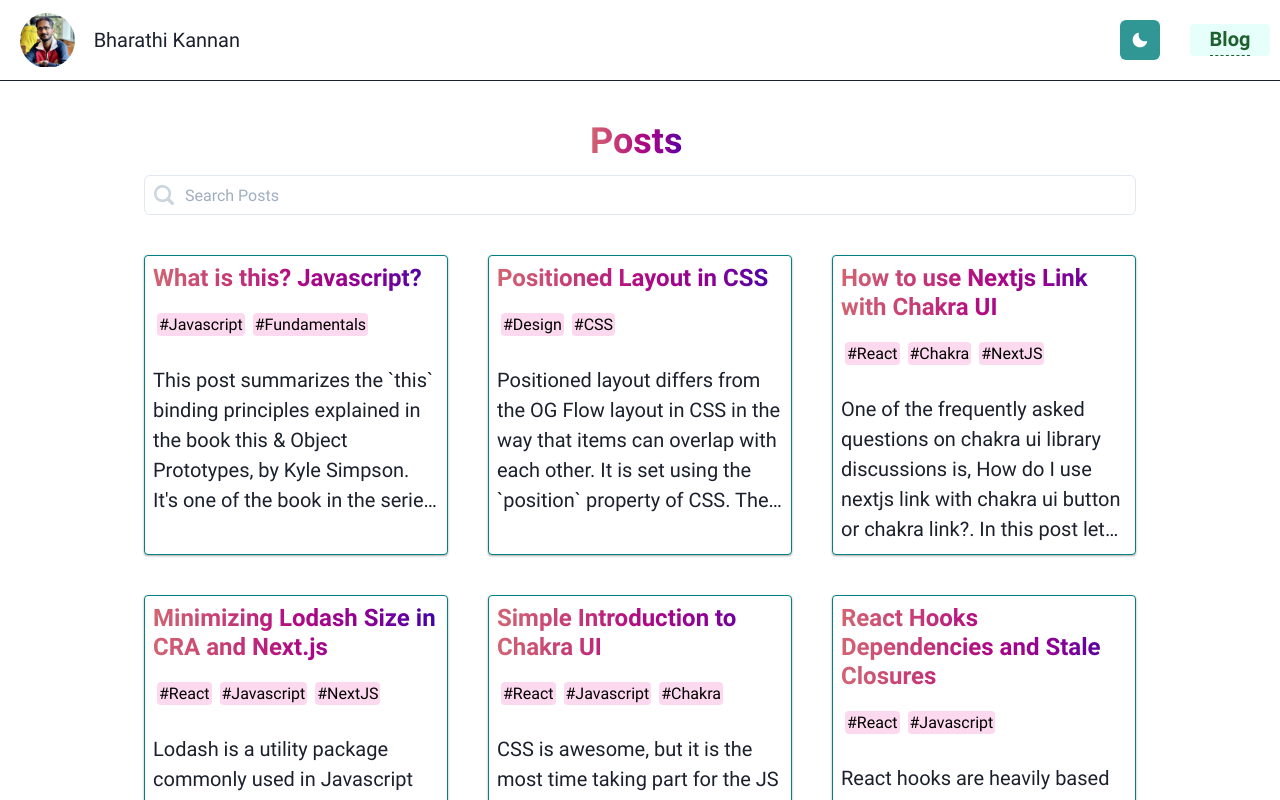
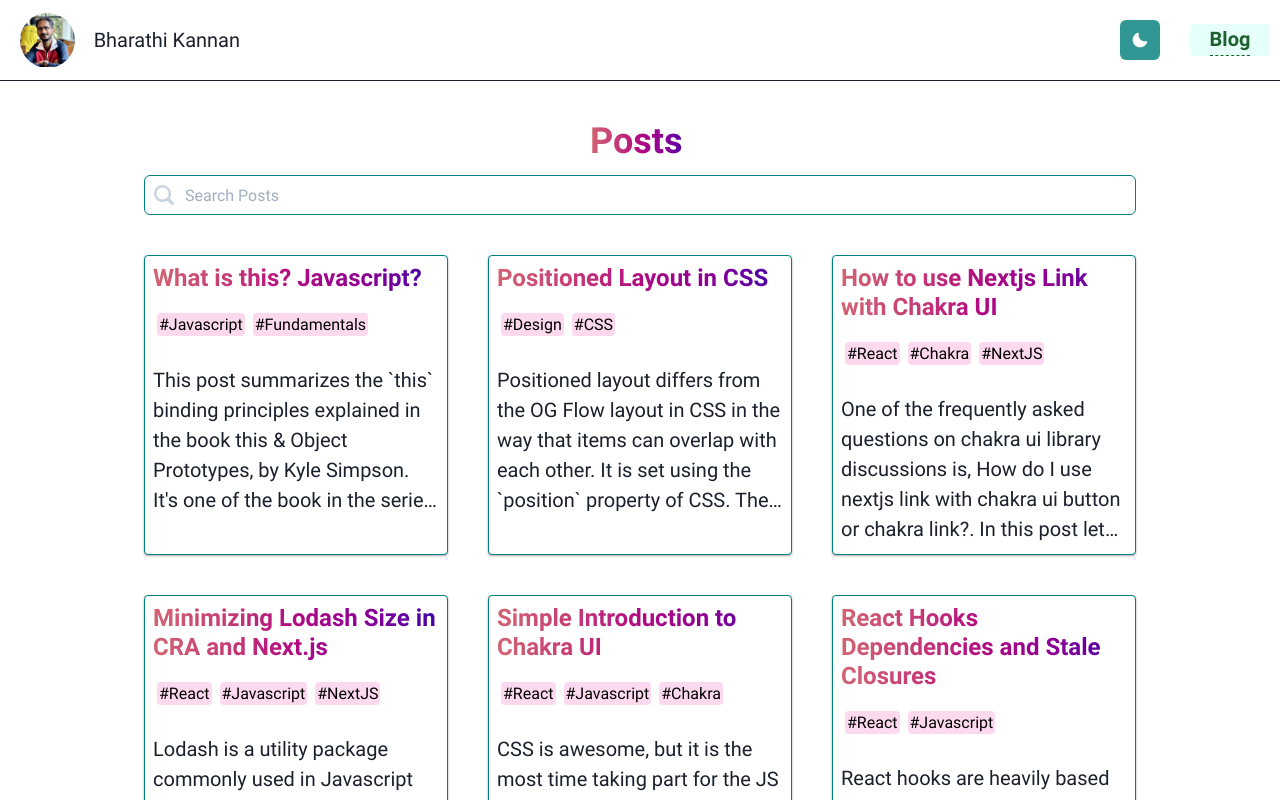
Before and after one commit to payapula/blog, a Next.js app: page /blog in a window 1280 px wide. Shown: the top 800 px of the page. Built offline with nearby package versions, Linux system fonts and the light colour scheme.

Commit message:
- Fixed view all link. - Added border color for search input in Blog homepage.

```diff
--- a/components/recent-posts.tsx
+++ b/components/recent-posts.tsx
@@ -33,7 +33,10 @@ function RecentPosts({ recentPosts }: RecentPostsProps): JSX.Element {
                         Recent Posts
                     </Heading>
                     <NextLink href="/blog" passHref>
-                        <ChakraLink display={['none', null, null, null, 'block']} fontSize="xl">
+                        <ChakraLink
+                            display={['none', null, null, null, 'flex']}
+                            alignItems="center"
+                            fontSize="xl">
                             View All
                             <Icon as={FaLongArrowAltRight} w="8" h="6" ml="1" />
                         </ChakraLink>
--- a/pages/blog/index.tsx
+++ b/pages/blog/index.tsx
@@ -115,7 +115,16 @@ function SearchPosts(props: SearchPostsProps) {
             <InputLeftElement>
                 <Search2Icon w={5} h={5} color="gray.300" />
             </InputLeftElement>
-            <Input placeholder="Search Posts" value={value} onChange={handleChange} />
+            <Input
+                placeholder="Search Posts"
+                value={value}
+                onChange={handleChange}
+                borderColor="teal"
+                border="1px"
+                _hover={{
+                    borderColor: 'rgb(255 130 47 / 50%)'
+                }}
+            />
             {!!value && (
                 <InputRightElement>
                     <IconButton
```
